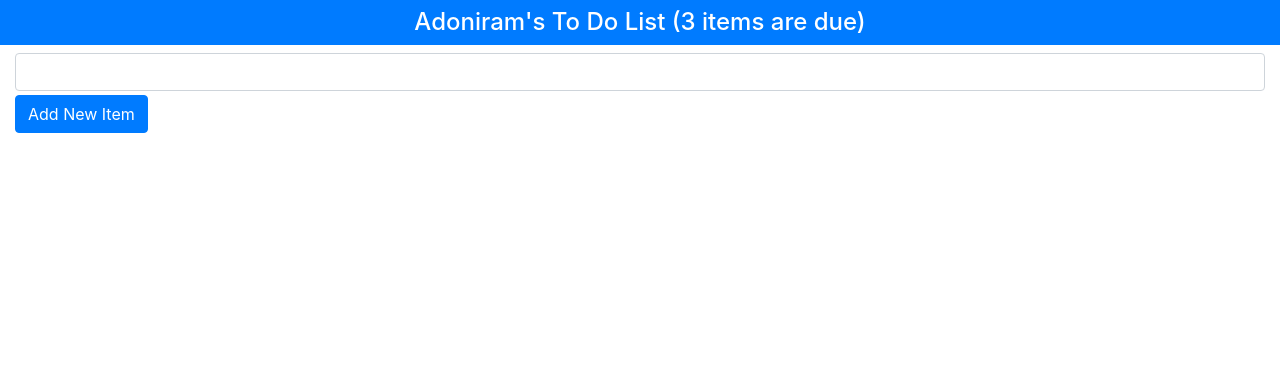
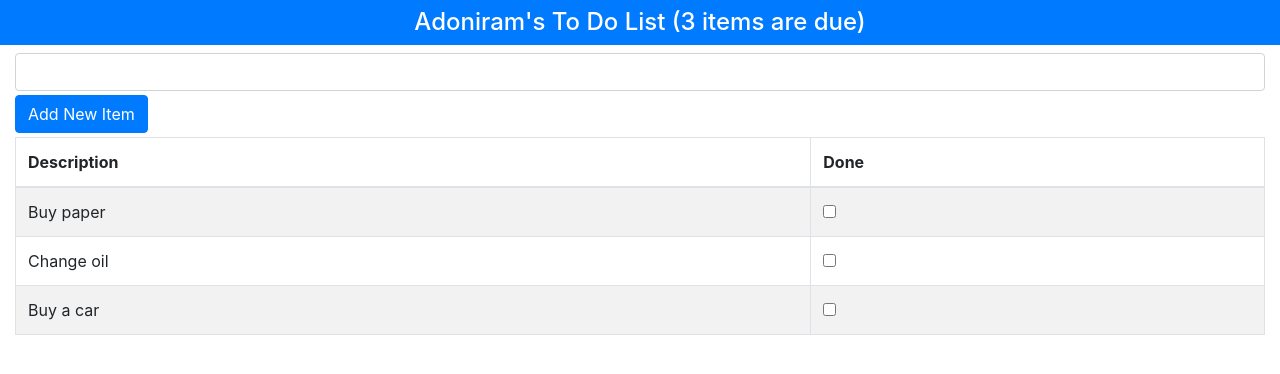
Before and after one commit to adoniramj/react_todo_app, a React (Create React App) app: page / in a window 1280 px wide. Shown: the top 374 px of the page. Built offline with nearby package versions, Linux system fonts and the light colour scheme.

Commit message:
Create table to show to do items.

```diff
--- a/src/App.js
+++ b/src/App.js
@@ -41,7 +41,19 @@
     }
   }
 
-  render() {
+  todoTable = () => //Do not use {} after => this will prevent the function from returning any, if used the use return
+     this.state.todoItems.map(item =>
+      <tr key={ item.action }> {/* the keys are for React only */}
+        <td>{ item.action }</td>
+        <td>
+          <input type='checkbox'
+                 checked={ item.done }
+                 onChange={ () => this.toggleTodo(item)} />
+        </td>
+      </tr>
+    )
+
+  render() { //the render method is executed everytime the setState method is called.
     return (
       <div>
         <h4 className='bg-primary text-white text-center p-2'>
@@ -57,6 +69,14 @@
               <button className='btn btn-primary mt-1'
                       onClick={ this.addNewItem }>Add New Item</button>
           </div>
+          <table className='table table-striped table-bordered'>
+            <thead>
+              <tr><th>Description</th><th>Done</th></tr>
+            </thead>
+            <tbody>
+              { this.todoTable() } {/* Since this line of code is inside the render function it will be executed everytime render is executed */}
+            </tbody>
+          </table>
         </div>
       </div>
     )
```
